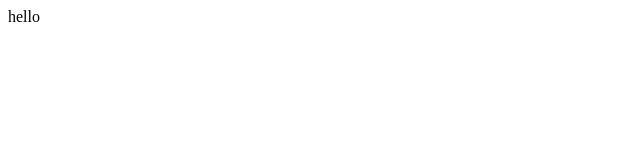
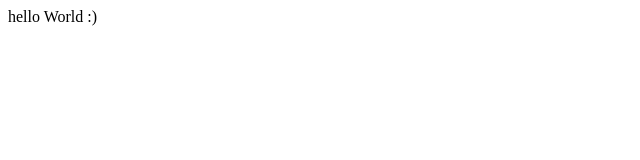
Before and after one commit to ali-kameli/market-next, a Next.js app: page / in a window 1280 px wide. Shown: the top 160 px of the page, without its empty margins (0-640 px from the left). Built offline with nearby package versions, Linux system fonts and the light colour scheme.

Commit message:
Update index.js

```diff
--- a/pages/index.js
+++ b/pages/index.js
@@ -8,7 +8,7 @@ export default class Home extends Component {
         <Head>
           <title></title>
         </Head>
-        hello
+        hello World :)
       </>
     );
   }
```
